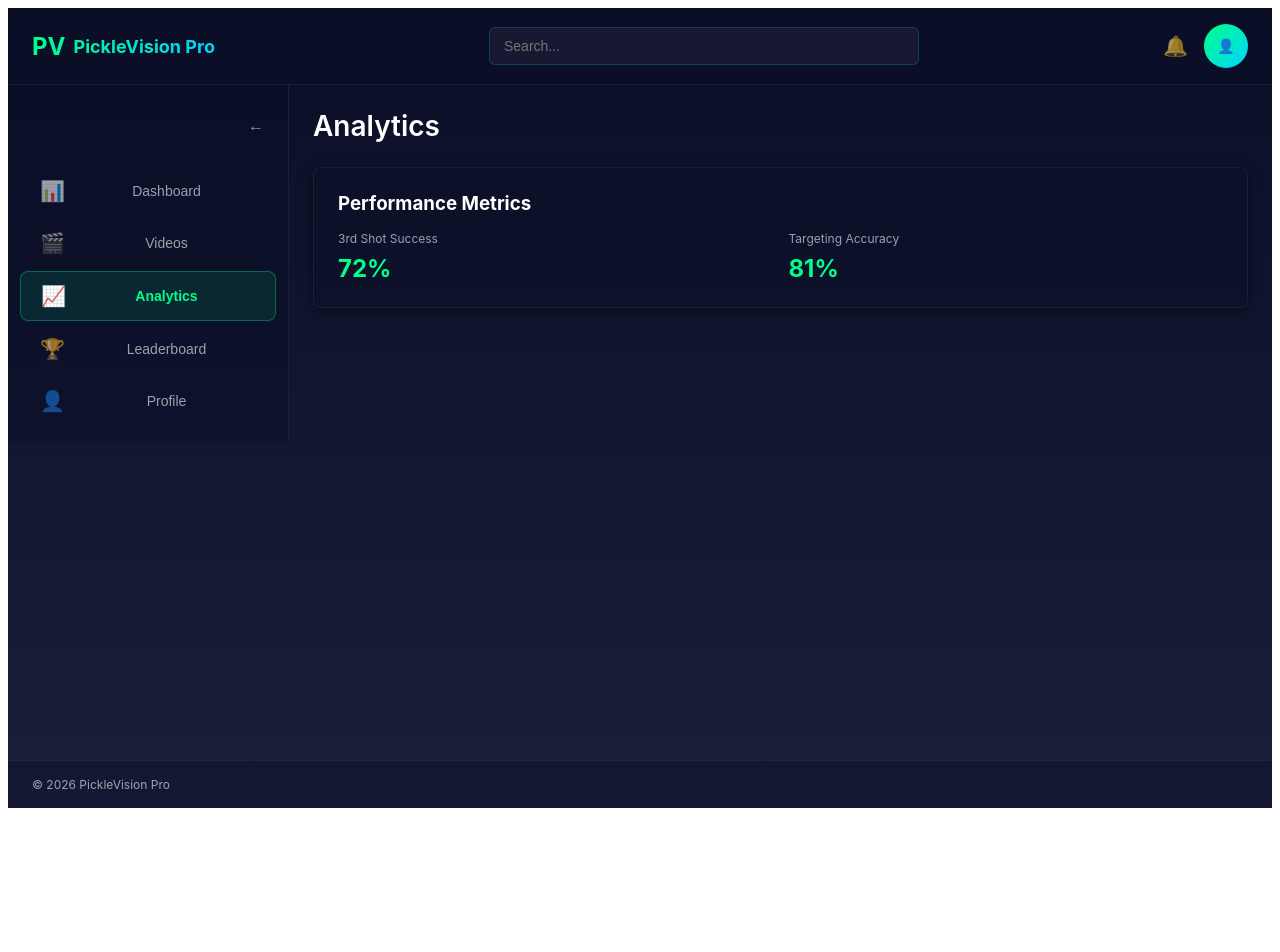
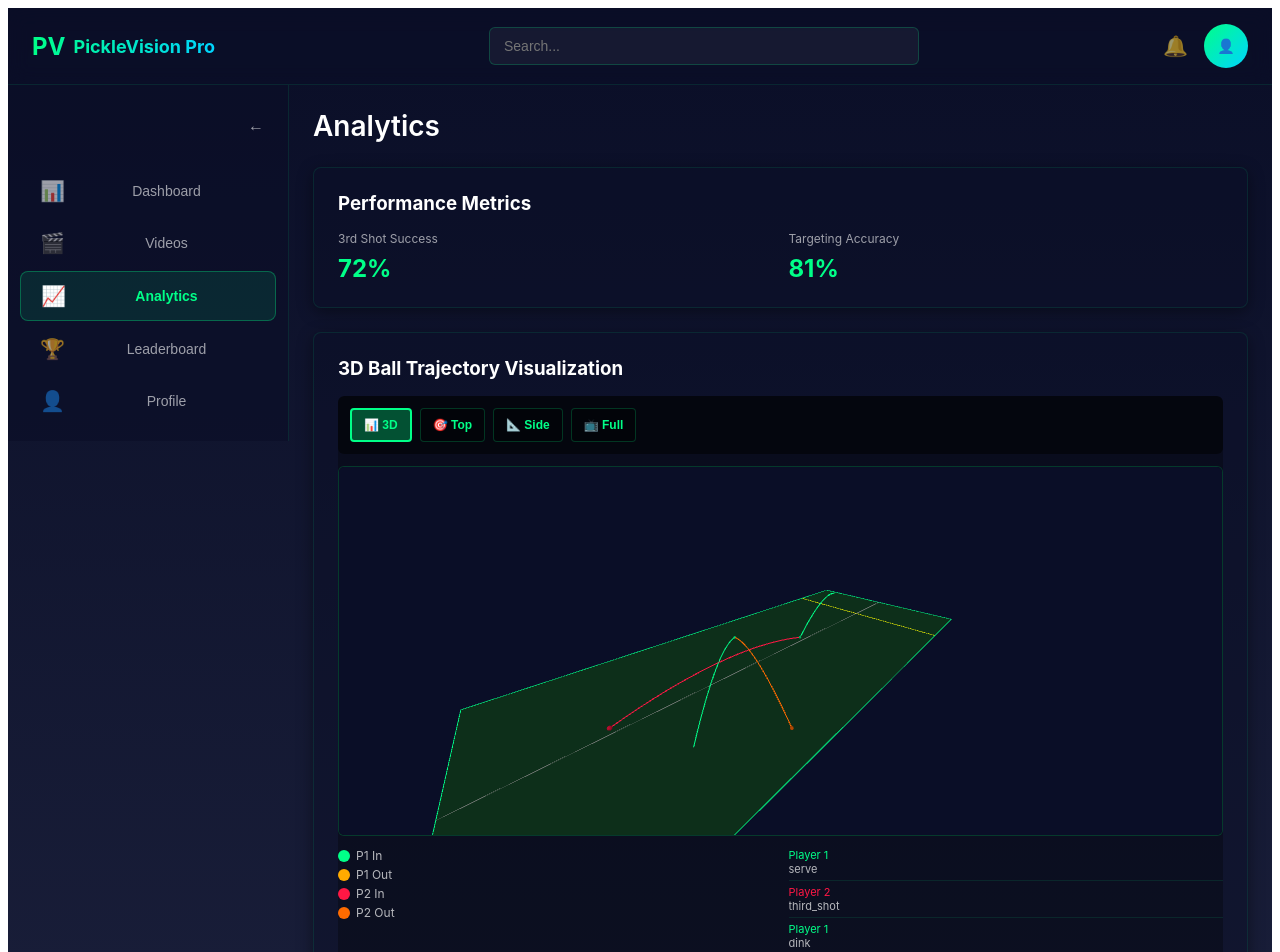
Before and after one commit to msincmgs79/picklevision-pro, a Next.js app: page /analytics in a window 1280 px wide. Shown: the top 952 px of the page. Before the commit the page ends 816 px from the top, so only its background shows below. Built offline with nearby package versions, Linux system fonts and the light colour scheme; no server answers.

Commit message:
fix: Restore Analytics page with 3D trajectory visualization component rendering - ALL TypeScript errors resolved

```diff
--- a/src/app/analytics/page.tsx
+++ b/src/app/analytics/page.tsx
@@ -16,7 +16,7 @@ interface BallTrajectory {
   shotType: string;
   zoneStart: string;
   zoneEnd: string;
-  inOrOut: string;
+  inOrOut: 'in' | 'out';
 }
 
 interface GeminiAnalysis {
@@ -56,6 +56,49 @@ export default function AnalyticsPage() {
     if (routes[itemId]) router.push(routes[itemId]);
   };
 
+  const sampleTrajectories: BallTrajectory[] = [
+    {
+      player: 1,
+      playerName: 'Player 1',
+      startPosition: { x: 3, y: 42 },
+      endPosition: { x: 10, y: 25 },
+      shotType: 'serve',
+      zoneStart: 'baseline',
+      zoneEnd: 'midcourt',
+      inOrOut: 'in',
+    },
+    {
+      player: 2,
+      playerName: 'Player 2',
+      startPosition: { x: 10, y: 25 },
+      endPosition: { x: 10, y: 7 },
+      shotType: 'third_shot',
+      zoneStart: 'midcourt',
+      zoneEnd: 'kitchen',
+      inOrOut: 'in',
+    },
+    {
+      player: 1,
+      playerName: 'Player 1',
+      startPosition: { x: 15, y: 10 },
+      endPosition: { x: 5, y: 20 },
+      shotType: 'dink',
+      zoneStart: 'kitchen',
+      zoneEnd: 'kitchen',
+      inOrOut: 'in',
+    },
+    {
+      player: 2,
+      playerName: 'Player 2',
+      startPosition: { x: 5, y: 20 },
+      endPosition: { x: 18, y: 15 },
+      shotType: 'attack',
+      zoneStart: 'kitchen',
+      zoneEnd: 'midcourt',
+      inOrOut: 'out',
+    },
+  ];
+
   const sampleAnalysis: GeminiAnalysis = {
     success: true,
     kitchenTransition: { thirdShotSuccessRate: 72, returnContactDepth: 8.5 },
@@ -64,7 +107,7 @@ export default function AnalyticsPage() {
     hardGame: { speedUpEfficiency: 63, forcedErrorsCaused: 6 },
     netDefense: { resetSuccessPercent: 78, popUpFrequency: 45 },
     playerInsights: ['Strong kitchen game', 'Good court positioning'],
-    ballTrajectories: [],
+    ballTrajectories: sampleTrajectories,
   };
 
   return (
@@ -114,6 +157,16 @@ export default function AnalyticsPage() {
             </div>
           </div>
         </Card>
+
+        <Card variant="default" shadow="md" padding="lg">
+          <h3 style={{ margin: '0 0 16px 0', color: 'white' }}>3D Ball Trajectory Visualization</h3>
+          <div style={{ height: '600px', borderRadius: '6px', overflow: 'hidden', background: 'rgba(0,0,0,0.3)' }}>
+            <TrajectoryVisualization
+              trajectories={sampleAnalysis.ballTrajectories || sampleTrajectories}
+              viewMode="isometric"
+            />
+          </div>
+        </Card>
       </div>
     </PageLayout>
   );
```
Also changed, not shown: src/app/api/detect-ball/route.ts (line endings or trailing spaces), 1 other file (tests, documents, lock files or other folders).
